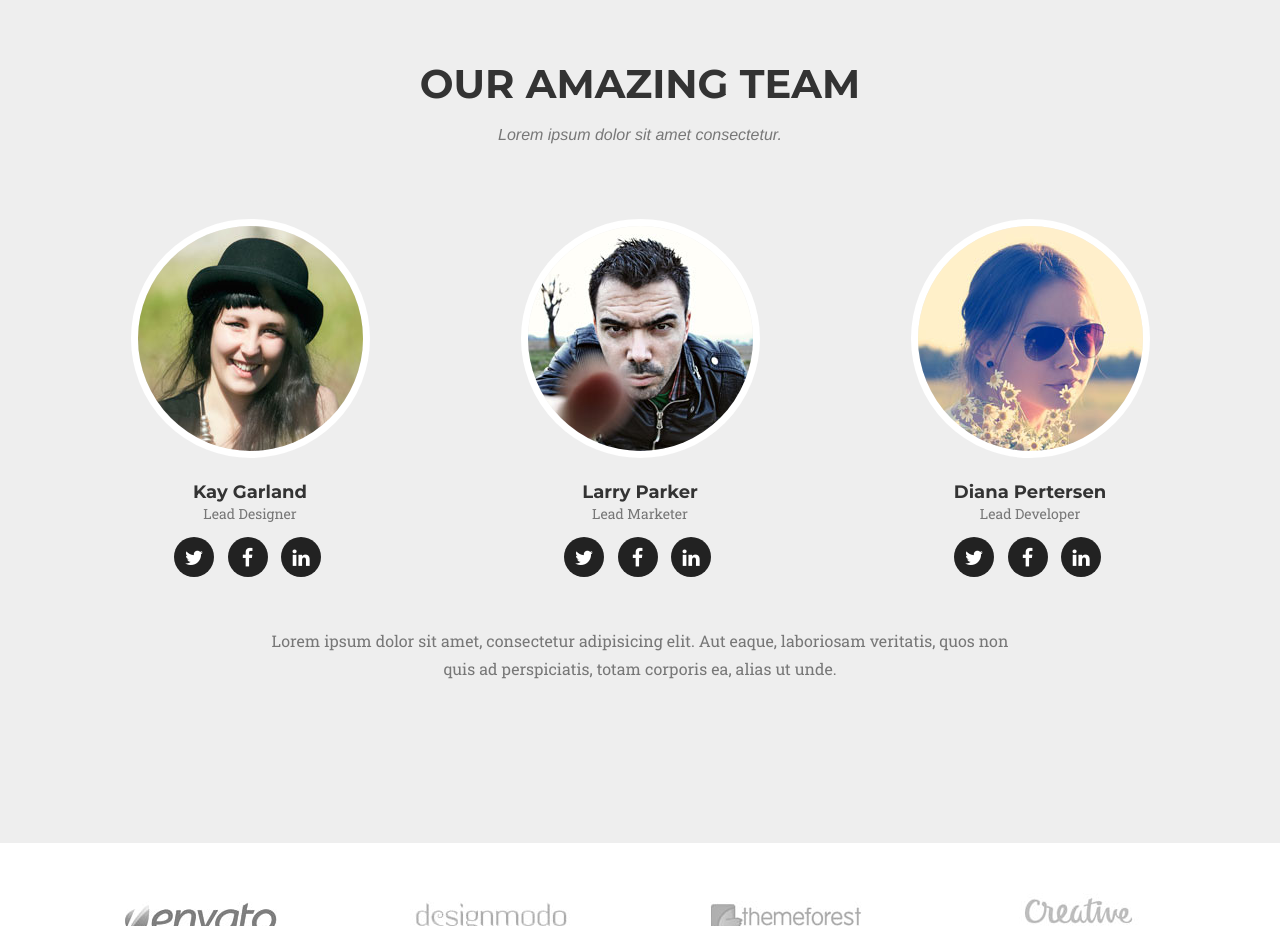
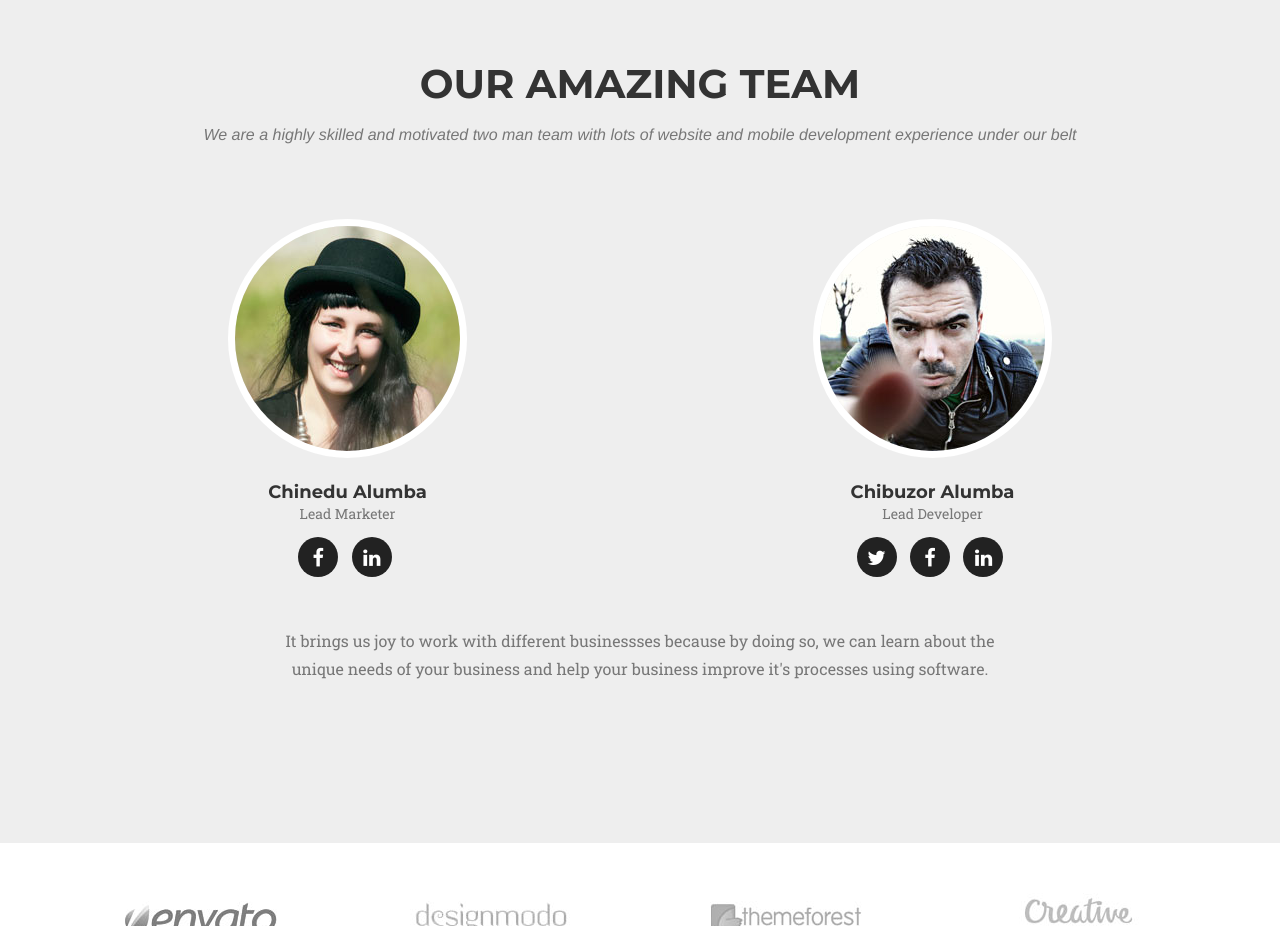
Before and after one commit to chinedualumba/my-website, a website: page index.html in a window 1280 px wide. Shown: the part 4700-5626 px from the top of the page. Drawn offline with nearby package versions, Linux system fonts and the light colour scheme; files that its build step writes are made by us from their sources; a web font is replaced by a local one.

Commit message:
Modified the Team section. Replaced all the old template information with Chinedu and Chibuzors's personal information

```diff
--- a/css/agency.css
+++ b/css/agency.css
@@ -1,6 +1,6 @@
 /*!
  * Start Bootstrap - Agency v3.3.7+1 (http://startbootstrap.com/template-overviews/agency)
- * Copyright 2013-2016 Start Bootstrap
+ * Copyright 2013-2017 Start Bootstrap
  * Licensed under MIT (https://github.com/BlackrockDigital/startbootstrap/blob/gh-pages/LICENSE)
  */
 body {
--- a/index.html
+++ b/index.html
@@ -311,51 +311,34 @@
             <div class="row">
                 <div class="col-lg-12 text-center">
                     <h2 class="section-heading">Our Amazing Team</h2>
-                    <h3 class="section-subheading text-muted">Lorem ipsum dolor sit amet consectetur.</h3>
+                    <h3 class="section-subheading text-muted">We are a highly skilled and motivated two man team with lots of website and mobile development experience under our belt </h3>
                 </div>
             </div>
             <div class="row">
-                <div class="col-sm-4">
+                <div class="col-sm-6">
                     <div class="team-member">
                         <img src="img/team/1.jpg" class="img-responsive img-circle" alt="">
-                        <h4>Kay Garland</h4>
-                        <p class="text-muted">Lead Designer</p>
+                        <h4>Chinedu Alumba</h4>
+                        <p class="text-muted">Lead Marketer</p>
                         <ul class="list-inline social-buttons">
-                            <li><a href="#"><i class="fa fa-twitter"></i></a>
+                            <li><a href="https://www.facebook.com/chinedu.alumba"><i class="fa fa-facebook"></i></a>
                             </li>
-                            <li><a href="#"><i class="fa fa-facebook"></i></a>
-                            </li>
-                            <li><a href="#"><i class="fa fa-linkedin"></i></a>
+                            <li><a href="https://www.linkedin.com/in/chinedu-alumba-37708712b/"><i class="fa fa-linkedin"></i></a>
                             </li>
                         </ul>
                     </div>
                 </div>
-                <div class="col-sm-4">
+                <div class="col-sm-6">
                     <div class="team-member">
                         <img src="img/team/2.jpg" class="img-responsive img-circle" alt="">
-                        <h4>Larry Parker</h4>
-                        <p class="text-muted">Lead Marketer</p>
-                        <ul class="list-inline social-buttons">
-                            <li><a href="#"><i class="fa fa-twitter"></i></a>
-                            </li>
-                            <li><a href="#"><i class="fa fa-facebook"></i></a>
-                            </li>
-                            <li><a href="#"><i class="fa fa-linkedin"></i></a>
-                            </li>
-                        </ul>
-                    </div>
-                </div>
-                <div class="col-sm-4">
-                    <div class="team-member">
-                        <img src="img/team/3.jpg" class="img-responsive img-circle" alt="">
-                        <h4>Diana Pertersen</h4>
+                        <h4>Chibuzor Alumba</h4>
                         <p class="text-muted">Lead Developer</p>
                         <ul class="list-inline social-buttons">
-                            <li><a href="#"><i class="fa fa-twitter"></i></a>
+                            <li><a href="https://twitter.com/Alumbs"><i class="fa fa-twitter"></i></a>
                             </li>
-                            <li><a href="#"><i class="fa fa-facebook"></i></a>
+                            <li><a href="https://www.facebook.com/chibuzor.alumba"><i class="fa fa-facebook"></i></a>
                             </li>
-                            <li><a href="#"><i class="fa fa-linkedin"></i></a>
+                            <li><a href="https://www.linkedin.com/in/alumbachibuzor/"><i class="fa fa-linkedin"></i></a>
                             </li>
                         </ul>
                     </div>
@@ -363,7 +346,7 @@
             </div>
             <div class="row">
                 <div class="col-lg-8 col-lg-offset-2 text-center">
-                    <p class="large text-muted">Lorem ipsum dolor sit amet, consectetur adipisicing elit. Aut eaque, laboriosam veritatis, quos non quis ad perspiciatis, totam corporis ea, alias ut unde.</p>
+                    <p class="large text-muted">It brings us joy to work with different businessses because by doing so, we can learn about the unique needs of your business and help your business improve it's processes using software.</p>
                 </div>
             </div>
         </div>
```
Also changed, not shown: css/agency.min.css, js/agency.min.js.
